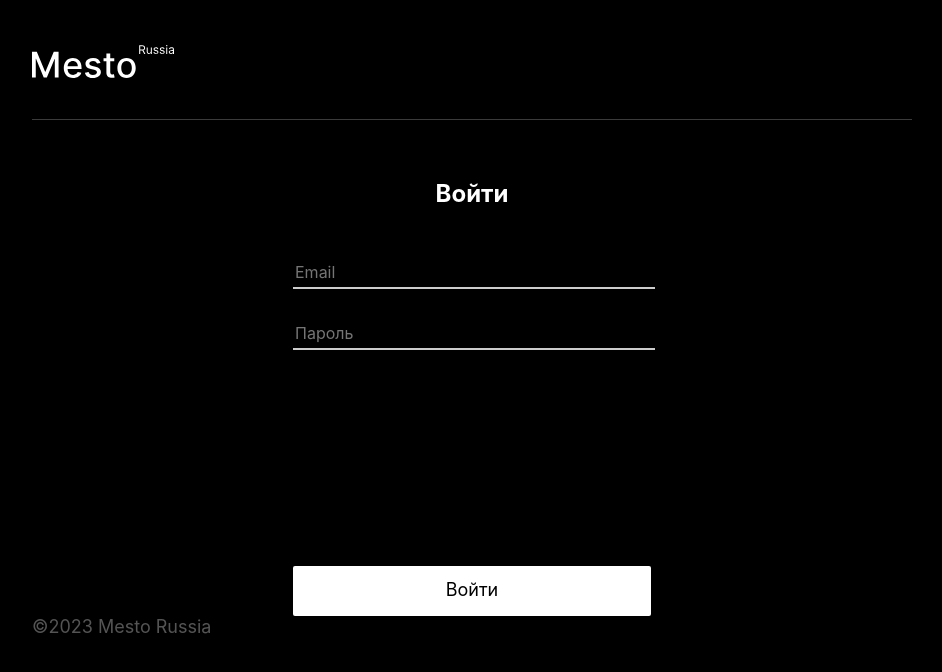
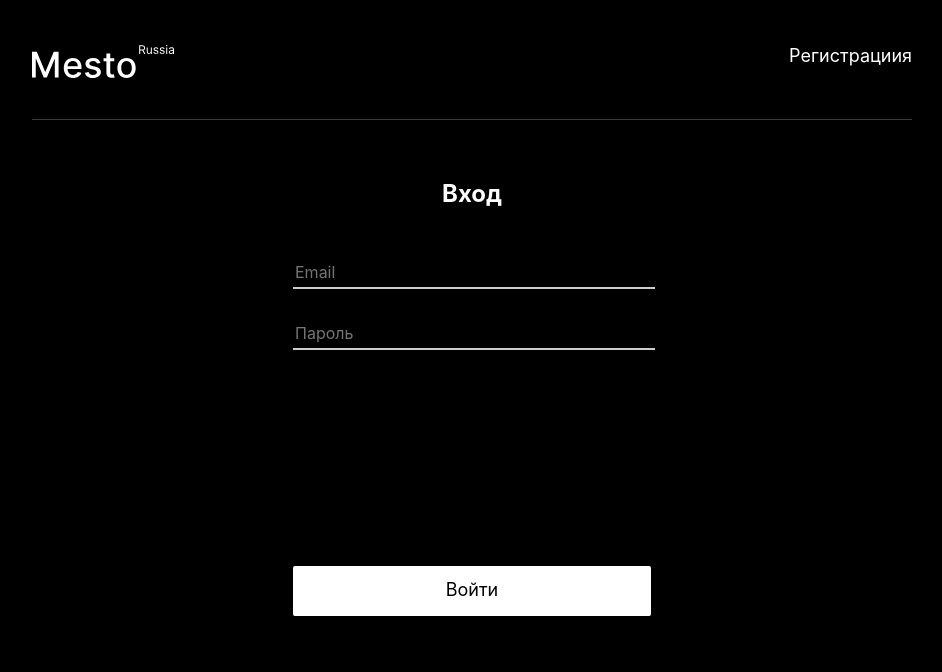
Before and after one commit to AndrewRusanov/mesto-react-auth, a React (Vite) app: page /sign-in in a window 1280 px wide. Shown: the top 672 px of the page, without its empty margins (168-1110 px from the left). Built offline with nearby package versions, Linux system fonts and the light colour scheme.

Commit message:
feat: customize header

```diff
--- /dev/null
+++ b/src/blocks/header/__email/header__email.css
@@ -0,0 +1,5 @@
+.header__email {
+  font-size: 18px;
+  line-height: 22px;
+  font-weight: 400;
+}
--- /dev/null
+++ b/src/blocks/header/__info/header__info.css
@@ -0,0 +1,6 @@
+.header__info {
+  display: flex;
+  align-items: center;
+  margin: 0;
+  padding: 0;
+}
--- /dev/null
+++ b/src/blocks/header/__link-out/header__link-out.css
@@ -0,0 +1,4 @@
+.header__link-out {
+  color: #a9a9a9;
+  margin-left: 24px;
+}
--- /dev/null
+++ b/src/blocks/header/__link/header__link.css
@@ -0,0 +1,12 @@
+.header__link {
+  color: white;
+  text-decoration: none;
+  font-size: 18px;
+  line-height: 22px;
+  font-weight: 400;
+}
+
+.header__link:hover {
+  cursor: pointer;
+  opacity: 0.6;
+}
--- a/src/blocks/header/header.css
+++ b/src/blocks/header/header.css
@@ -1,5 +1,9 @@
 /* 1280px+ */
 .header {
+  display: flex;
+  flex-direction: row;
+  justify-content: space-between;
+  align-items: flex-start;
   width: 880px;
   height: 74px;
   margin: 0 auto 40px;
--- a/src/components/App.jsx
+++ b/src/components/App.jsx
@@ -47,7 +47,7 @@ function App() {
         );
       handleTokenCheck();
     }
-  }, [loggedIn]);
+  }, [loggedIn, email]);
 
   const handleEditAvatarClick = () => {
     setIsEditAvatarPopupOpen(true);
@@ -160,7 +160,7 @@ function App() {
     <CurrentUserContext.Provider value={currentUser}>
       <div className="main">
         <div className="page">
-          <Header email={email} />
+          <Header email={email} loggedIn={loggedIn}/>
           <Routes>
             <Route
               path="/"
@@ -212,7 +212,6 @@ function App() {
             />
             <Route
               path="/sign-up"
-              // TODO. Продумать над логикой открытия popup`а с итогом регистрации
               element={
                 <Register
                   onInfoTooltip={() => {
@@ -224,8 +223,7 @@ function App() {
               }
             />
           </Routes>
-
-          <Footer />
+          { loggedIn && <Footer />}
           <EditProfilePopup
             isOpen={isEditProfilePopupOpen}
             onClose={closeAllPopups}
--- a/src/components/Header.jsx
+++ b/src/components/Header.jsx
@@ -1,9 +1,27 @@
-import logo from '../images/header__logo.svg';
+import { NavLink, Route, Routes, useNavigate } from "react-router-dom";
+import logo from "../images/header__logo.svg";
 
-const Header = () => {
+const Header = ({ email, loggedIn }) => {
+  const navigate = useNavigate();
+
+  const signOut = () => {
+    localStorage.removeItem("jwt");
+    navigate("/sign-in", { replace: true });
+    // принудительный ре-рендер
+    window.location.reload();
+  };
+
   return (
     <header className="header">
       <img className="header__logo" src={logo} alt="Логотип проекта Mesto" />
+      <div className="header__info">
+        {loggedIn && <p className="heaeder__email">{email}</p>}
+        <Routes>
+          <Route path="/main" element={<NavLink to="/sign-in" onClick={signOut} className="header__link header__link-out">Выйти</NavLink>}/>
+          <Route path="/sign-up" element={<NavLink to="/sign-in" className="header__link" >Войти</NavLink>} />
+          <Route path="/sign-in" element={<NavLink to="/sign-up" className="header__link" >Регистрациия</NavLink>}/>
+        </Routes>
+      </div>
     </header>
   );
 };
--- a/src/components/Login.jsx
+++ b/src/components/Login.jsx
@@ -29,7 +29,7 @@ const Login = ({ setLoggedIn }) => {
 
   return (
     <div className="sign">
-      <h1 className="sign__title">Войти</h1>
+      <h1 className="sign__title">Вход</h1>
       <Form
         buttonText="Войти"
         email={email}
--- a/src/components/Register.jsx
+++ b/src/components/Register.jsx
@@ -43,7 +43,7 @@ const Register = ({ onInfoTooltip, setLoggedIn, closeFunction }) => {
         handleSubmit={(event) => handleSubmit(event)}
       />
       <p className="sign__subtitle">
-        Вы уже зарегистрированы?{" "}
+        Уже зарегистрированы?{" "}
         <NavLink className="sign__link-in" to="/sign-in">
           Войти
         </NavLink>
--- a/src/index.css
+++ b/src/index.css
@@ -9,6 +9,10 @@
 /* Подключение стилей .header */
 @import url(./blocks/header/header.css);
 @import url(./blocks/header/__logo/header__logo.css);
+@import url(./blocks/header/__info/header__info.css);
+@import url(./blocks/header/__email/header__email.css);
+@import url(./blocks/header/__link/header__link.css);
+@import url(./blocks/header/__link-out/header__link-out.css);
 /* Подключение стилей .profile */
 @import url(./blocks/profile/profile.css);
 @import url(./blocks//profile/__avatar-container/profile__avatar-container.css);
```
